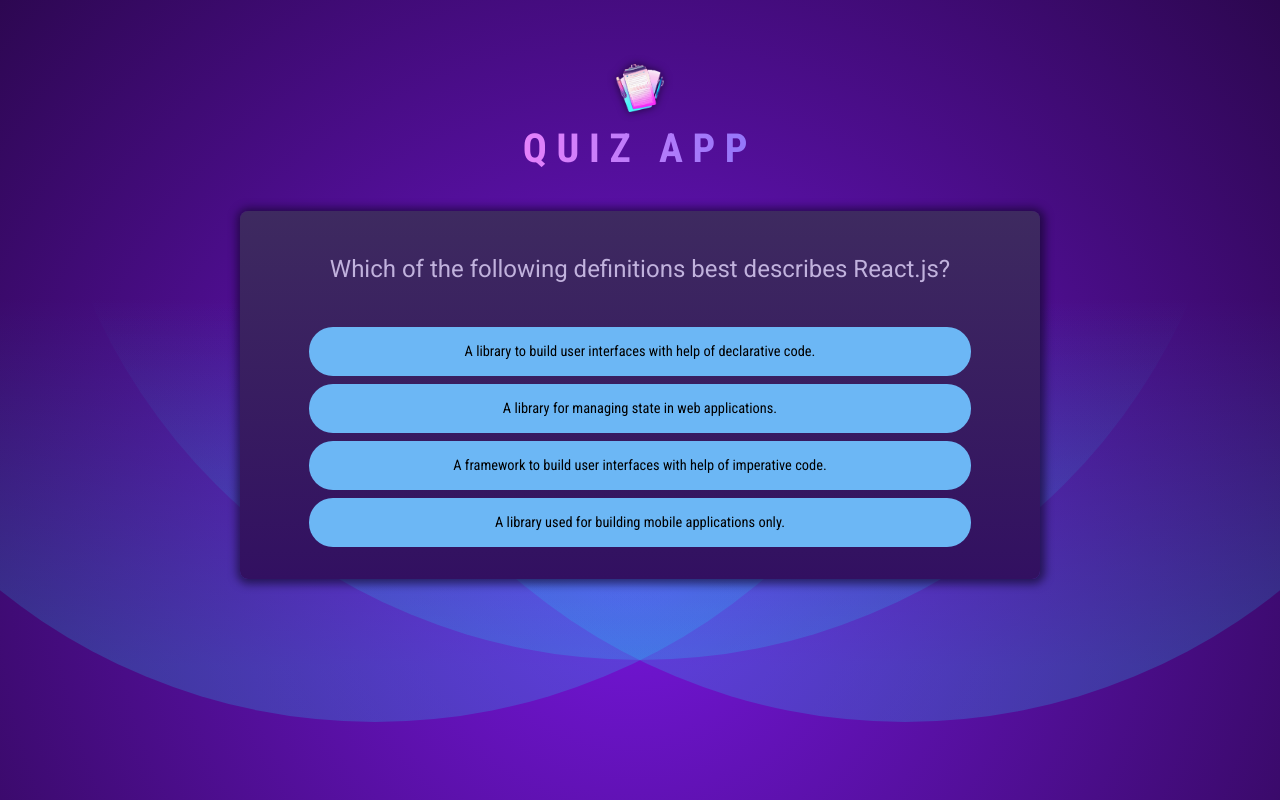
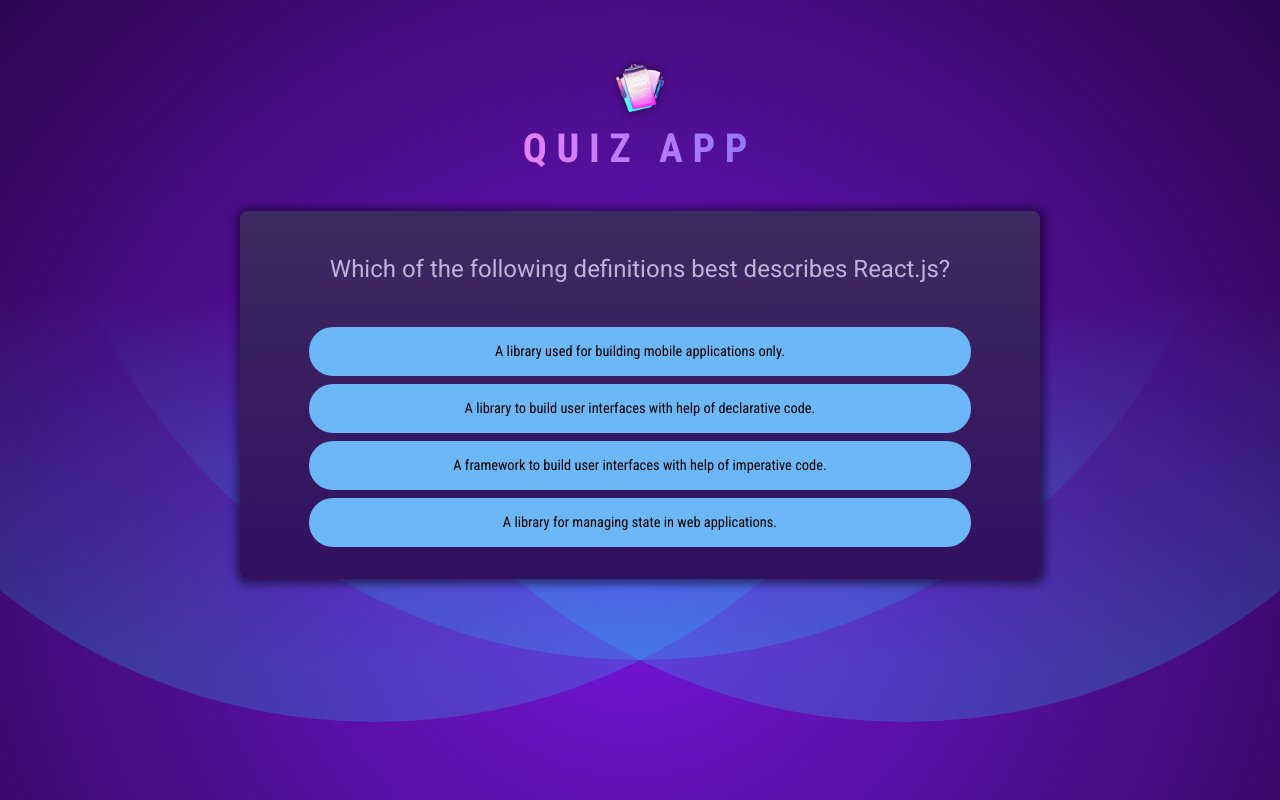
Before and after one commit to AyushGupta7005/Learning, a React (Vite) app in the folder quiz-app/: page / in a window 1280 px wide. Built offline with nearby package versions, Linux system fonts and the light colour scheme.

Commit message:
options shuffle feature and quiz completion page added

```diff
--- a/quiz-app/src/components/Quiz.jsx
+++ b/quiz-app/src/components/Quiz.jsx
@@ -1,21 +1,39 @@
+// Hook Imports
 import { useState } from "react";
-import QUESTIONS from '../questions';
+
+// Components Import
+import QuizSummary from "./QuizSummary";
+
+// Utility Import
+import QUESTIONS from "../questions";
+import { shuffleArray } from "../utils";
+
 export default function Quiz() {
-    const [userAnswers, setUserAnswers] = useState([]);
-    const activeQuestionIndex=userAnswers.length;
-    function handleSelectAnswer(selectedAnswer){
-        setUserAnswers(prevUserAnswers=>[...prevUserAnswers,selectedAnswer]);
-    }
-    return (
+  const [userAnswers, setUserAnswers] = useState([]);
+  const activeQuestionIndex = userAnswers.length;
+  const quizIsCompleted=QUESTIONS.length===activeQuestionIndex;
+  if(quizIsCompleted){
+    return <QuizSummary/>
+  }
+  function handleSelectAnswer(selectedAnswer) {
+    setUserAnswers((prevUserAnswers) => [...prevUserAnswers, selectedAnswer]);
+  }
+
+  const shuffledOptions=shuffleArray(QUESTIONS[activeQuestionIndex].options);
+  return (
     <div id="quiz">
       <div id="question">
         <h2>{QUESTIONS[activeQuestionIndex].text}</h2>
         <ul id="answers">
-            {QUESTIONS[activeQuestionIndex].options.map(option =>
-            <li key={option} className="answer">
-            <button onClick={()=>handleSelectAnswer(option)}>{option}</button>
-            </li>
-            )}
+          {shuffledOptions.map((option) => {
+            return (
+              <li key={option} className="answer">
+                <button onClick={() => handleSelectAnswer(option)}>
+                  {option}
+                </button>
+              </li>
+            );
+          })}
         </ul>
       </div>
     </div>
--- /dev/null
+++ b/quiz-app/src/components/QuizSummary.jsx
@@ -0,0 +1,10 @@
+import quizCompletedImg from "../assets/quiz-complete.png"
+
+export default function QuizSummary (){
+    return (
+        <div id="summary">
+            <img src={quizCompletedImg} alt="quiz-complete-img" />
+            <h2>Quiz Completed</h2>
+        </div>
+    );
+}
--- /dev/null
+++ b/quiz-app/src/utils.js
@@ -0,0 +1,7 @@
+export function shuffleArray(array) {
+    for (let i = array.length - 1; i > 0; i--) {
+        const j = Math.floor(Math.random() * (i + 1));
+        [array[i], array[j]] = [array[j], array[i]];
+    }
+    return array;
+}
```
